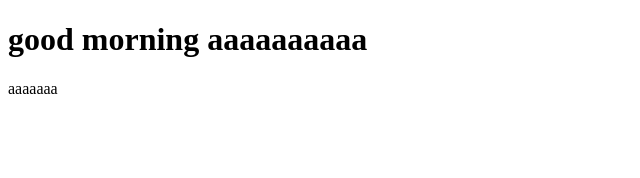
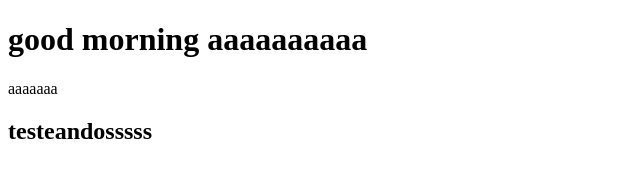
Before and after one commit to Raisndev/myFirstRepo, a plain HTML site: page index.html in a window 1280 px wide. Shown: the whole page, without its empty margins (0-640 px from the left). Drawn offline with Linux system fonts and the light colour scheme.

Commit message:
testeandos h2

```diff
--- a/index.html
+++ b/index.html
@@ -8,6 +8,6 @@
 </head>
 <body>
     <h1>good morning aaaaaaaaaa</h1>aaaaaaa
-
+    <h2>testeandosssss</h2>
 </body>
 </html>
```
